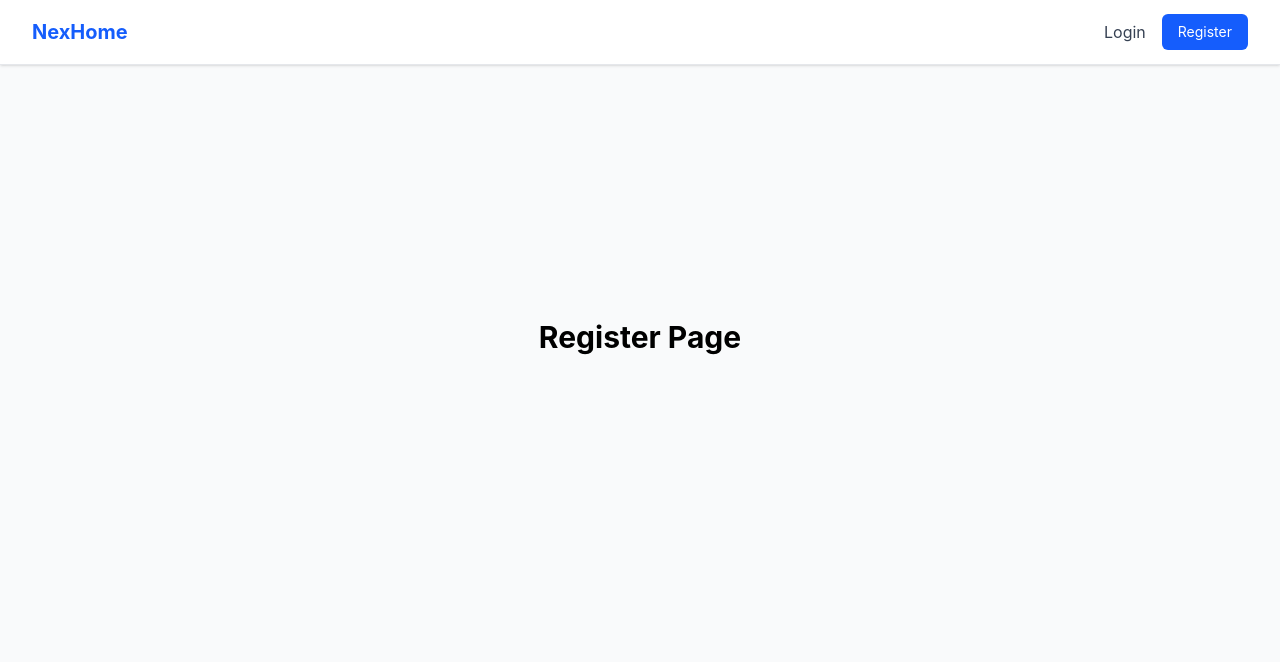
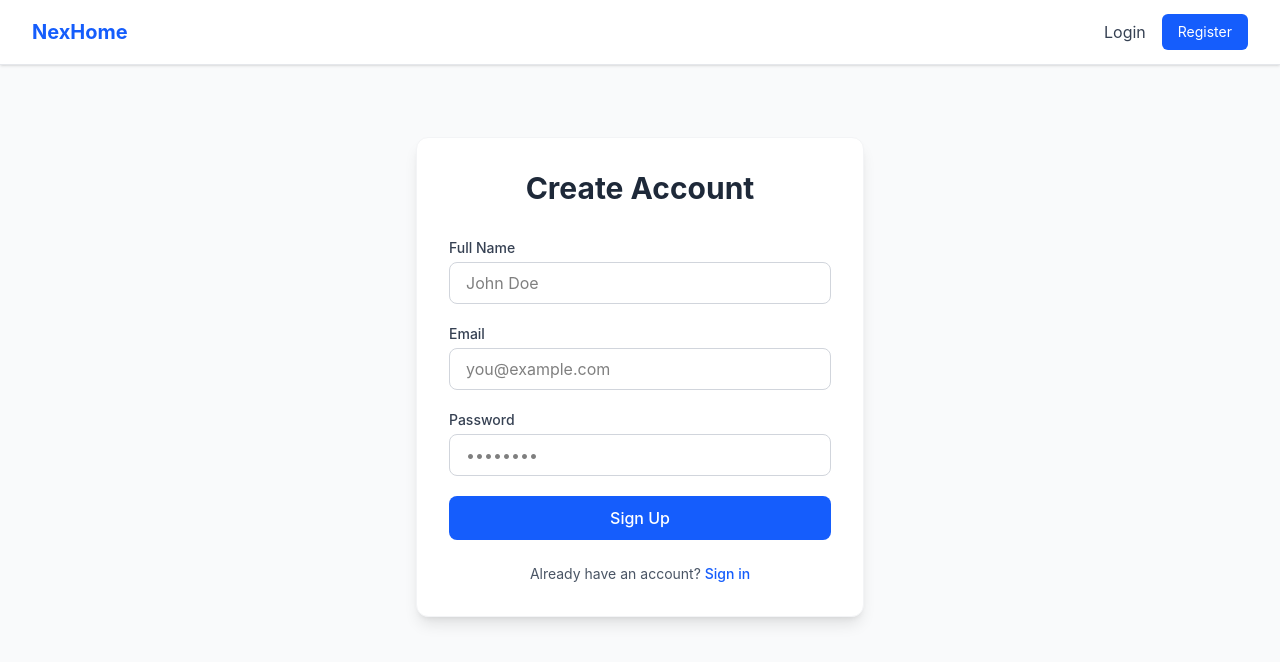
Before and after one commit to chitrakulkarni2830/Nexhome, a React app in the folder frontend/: page /register in a window 1280 px wide. Shown: the top 662 px of the page. Built offline with nearby package versions, Linux system fonts and the light colour scheme; the HTML template or start-up script is replaced by a standard one.

Commit message:
feat: implement Auth UI and integrate Login/Register with FastAPI

```diff
--- a/frontend/src/pages/Login.jsx
+++ b/frontend/src/pages/Login.jsx
@@ -1,9 +1,93 @@
-import React from 'react';
+import React, { useState } from 'react';
+import { useNavigate, Link } from 'react-router-dom';
+import { useAuth } from '../context/AuthContext';
 
 const Login = () => {
+  const [email, setEmail] = useState('');
+  const [password, setPassword] = useState('');
+  const [error, setError] = useState(null);
+  const [loading, setLoading] = useState(false);
+  const { login } = useAuth();
+  const navigate = useNavigate();
+
+  const handleSubmit = async (e) => {
+    e.preventDefault();
+    setLoading(true);
+    setError(null);
+
+    try {
+      const response = await fetch('http://localhost:8000/api/auth/login', {
+        method: 'POST',
+        headers: { 'Content-Type': 'application/json' },
+        body: JSON.stringify({ email, password }),
+      });
+
+      if (!response.ok) {
+        throw new Error('Invalid email or password');
+      }
+
+      const data = await response.json();
+      login(data.access_token);
+      navigate('/dashboard');
+    } catch (err) {
+      setError(err.message);
+    } finally {
+      setLoading(false);
+    }
+  };
+
   return (
-    <div className="flex justify-center items-center h-[60vh]">
-      <h1 className="text-3xl font-bold">Login Page</h1>
+    <div className="flex justify-center items-center h-[70vh]">
+      <div className="bg-white p-8 rounded-xl shadow-lg w-full max-w-md border border-gray-100">
+        <h2 className="text-3xl font-bold text-center text-gray-800 mb-8">Welcome Back</h2>
+
+        {error && (
+          <div className="bg-red-50 text-red-500 p-3 rounded-md mb-6 text-sm">
+            {error}
+          </div>
+        )}
+
+        <form onSubmit={handleSubmit} className="space-y-5">
+          <div>
+            <label className="block text-sm font-medium text-gray-700 mb-1">Email</label>
+            <input
+              type="email"
+              required
+              className="w-full px-4 py-2 border border-gray-300 rounded-lg focus:ring-2 focus:ring-blue-500 focus:border-transparent outline-none transition-all"
+              value={email}
+              onChange={(e) => setEmail(e.target.value)}
+              placeholder="you@example.com"
+            />
+          </div>
+
+          <div>
+            <label className="block text-sm font-medium text-gray-700 mb-1">Password</label>
+            <input
+              type="password"
+              required
+              className="w-full px-4 py-2 border border-gray-300 rounded-lg focus:ring-2 focus:ring-blue-500 focus:border-transparent outline-none transition-all"
+              value={password}
+              onChange={(e) => setPassword(e.target.value)}
+              placeholder="••••••••"
+            />
+          </div>
+
+          <button
+            type="submit"
+            disabled={loading}
+            className="w-full bg-blue-600 text-white font-medium py-2.5 rounded-lg hover:bg-blue-700 transition-colors disabled:opacity-70 disabled:cursor-not-allowed"
+          >
+            {loading ? 'Signing in...' : 'Sign In'}
+          </button>
+        </form>
+
+        <p className="mt-6 text-center text-sm text-gray-600">
+          Don't have an account?{' '}
+          <Link to="/register" className="text-blue-600 hover:underline font-medium">
+            Register here
+          </Link>
+        </p>
+      </div>
     </div>
   );
 };
--- a/frontend/src/pages/Register.jsx
+++ b/frontend/src/pages/Register.jsx
@@ -1,9 +1,121 @@
-import React from 'react';
+import React, { useState } from 'react';
+import { useNavigate, Link } from 'react-router-dom';
+import { useAuth } from '../context/AuthContext';
 
 const Register = () => {
+  const [name, setName] = useState('');
+  const [email, setEmail] = useState('');
+  const [password, setPassword] = useState('');
+  const [error, setError] = useState(null);
+  const [loading, setLoading] = useState(false);
+  const { login } = useAuth();
+  const navigate = useNavigate();
+
+  const handleSubmit = async (e) => {
+    e.preventDefault();
+    setLoading(true);
+    setError(null);
+
+    try {
+      // 1. Register
+      const registerResponse = await fetch('http://localhost:8000/api/auth/register', {
+        method: 'POST',
+        headers: { 'Content-Type': 'application/json' },
+        body: JSON.stringify({ name, email, password }),
+      });
+
+      if (!registerResponse.ok) {
+        const errorData = await registerResponse.json();
+        throw new Error(errorData.detail || 'Registration failed');
+      }
+
+      // 2. Auto Login after successful registration
+      const loginResponse = await fetch('http://localhost:8000/api/auth/login', {
+        method: 'POST',
+        headers: { 'Content-Type': 'application/json' },
+        body: JSON.stringify({ email, password }),
+      });
+
+      if (!loginResponse.ok) {
+        navigate('/login'); // If login fails, redirect to login page
+        return;
+      }
+
+      const loginData = await loginResponse.json();
+      login(loginData.access_token);
+      navigate('/dashboard');
+    } catch (err) {
+      setError(err.message);
+    } finally {
+      setLoading(false);
+    }
+  };
+
   return (
-    <div className="flex justify-center items-center h-[60vh]">
-      <h1 className="text-3xl font-bold">Register Page</h1>
+    <div className="flex justify-center items-center h-[70vh]">
+      <div className="bg-white p-8 rounded-xl shadow-lg w-full max-w-md border border-gray-100">
+        <h2 className="text-3xl font-bold text-center text-gray-800 mb-8">Create Account</h2>
+
+        {error && (
+          <div className="bg-red-50 text-red-500 p-3 rounded-md mb-6 text-sm">
+            {error}
+          </div>
+        )}
+
+        <form onSubmit={handleSubmit} className="space-y-5">
+          <div>
+            <label className="block text-sm font-medium text-gray-700 mb-1">Full Name</label>
+            <input
+              type="text"
+              required
+              className="w-full px-4 py-2 border border-gray-300 rounded-lg focus:ring-2 focus:ring-blue-500 focus:border-transparent outline-none transition-all"
+              value={name}
+              onChange={(e) => setName(e.target.value)}
+              placeholder="John Doe"
+            />
+          </div>
+
+          <div>
+            <label className="block text-sm font-medium text-gray-700 mb-1">Email</label>
+            <input
+              type="email"
+              required
+              className="w-full px-4 py-2 border border-gray-300 rounded-lg focus:ring-2 focus:ring-blue-500 focus:border-transparent outline-none transition-all"
+              value={email}
+              onChange={(e) => setEmail(e.target.value)}
+              placeholder="you@example.com"
+            />
+          </div>
+
+          <div>
+            <label className="block text-sm font-medium text-gray-700 mb-1">Password</label>
+            <input
+              type="password"
+              required
+              minLength={6}
+              className="w-full px-4 py-2 border border-gray-300 rounded-lg focus:ring-2 focus:ring-blue-500 focus:border-transparent outline-none transition-all"
+              value={password}
+              onChange={(e) => setPassword(e.target.value)}
+              placeholder="••••••••"
+            />
+          </div>
+
+          <button
+            type="submit"
+            disabled={loading}
+            className="w-full bg-blue-600 text-white font-medium py-2.5 rounded-lg hover:bg-blue-700 transition-colors disabled:opacity-70 disabled:cursor-not-allowed"
+          >
+            {loading ? 'Creating account...' : 'Sign Up'}
+          </button>
+        </form>
+
+        <p className="mt-6 text-center text-sm text-gray-600">
+          Already have an account?{' '}
+          <Link to="/login" className="text-blue-600 hover:underline font-medium">
+            Sign in
+          </Link>
+        </p>
+      </div>
     </div>
   );
 };
```
